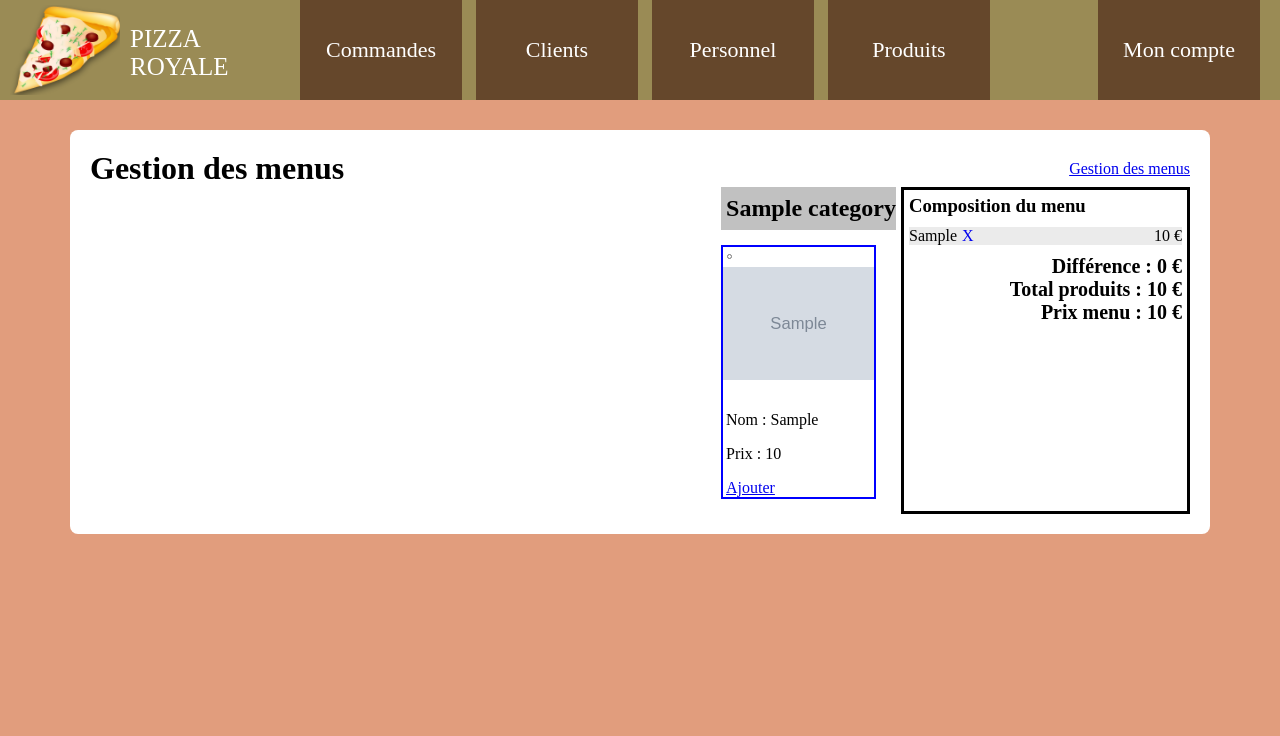
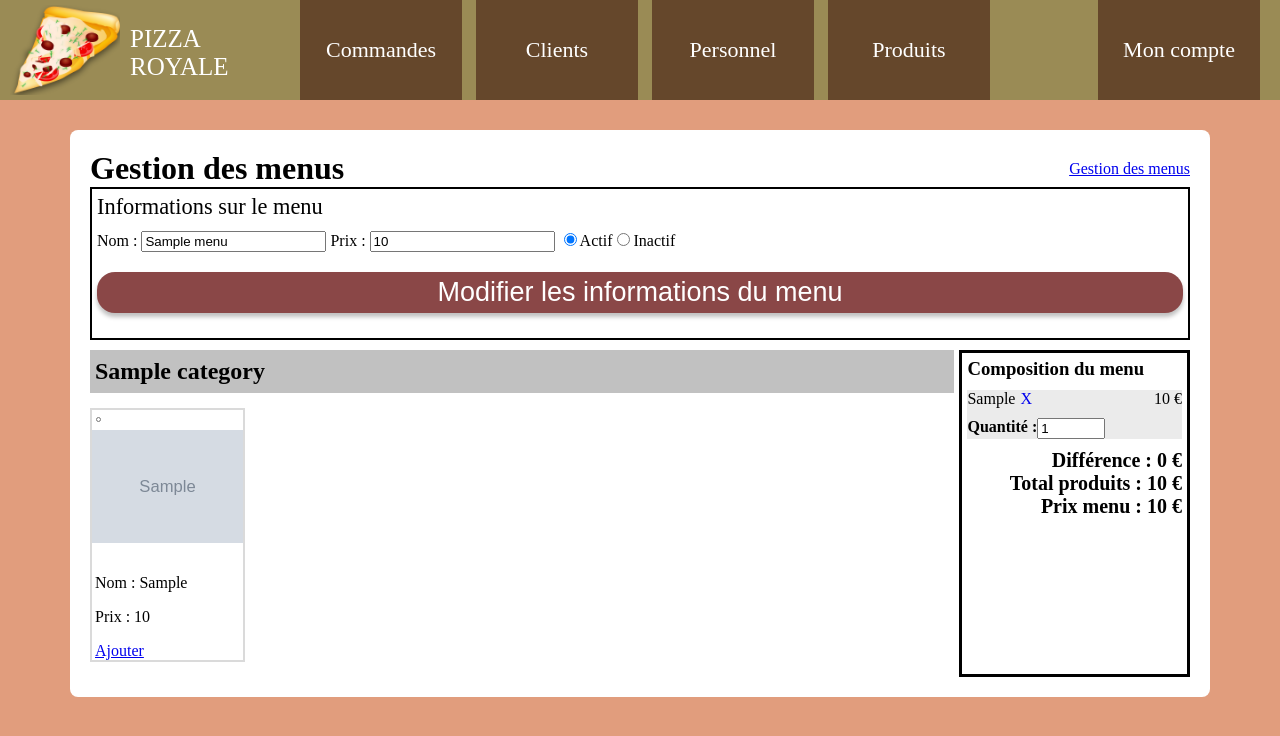
Before and after one commit to HugoWeb23/projet_php, a PHP site: page /gestionmenus?id=1 in a window 1280 px wide. Shown: the top 736 px of the page. Run offline with PHP 8.4, Linux system fonts and the light colour scheme; the visitor is signed in with stand-in values (Sample User, id 1); tables that the repository leaves empty or names only in its code hold one stand-in row (values such as "Sample post"); grey boxes marked "Sample" are stand-in pictures; data that the repository does not hold is empty; some libraries are stand-ins or nearby versions.

Commit message:
23/04/2020

```diff
--- a/creermenu.php
+++ b/creermenu.php
@@ -30,7 +30,7 @@ require('config.php');
 <form id="creerMenu" action="" method="post">
 <label for="nom">Nom : </label><input type="text" class="lol" name="nom" id="nom">
 <label for="prix">Prix : </label><input type="number" name="prix" id="prix">
-<input type="radio" name="etat" id="etat-1" value="1" checked><label for="etat-1">Actif</label><input type="radio" name="etat" id="etat-2" value="0"><label for="etat-2">Inactif</label>
+<input type="radio" name="etat" id="etat-1" value="1" checked><label for="etat-1">Actif</label><input type="radio" name="etat" id="etat-2" value="2"><label for="etat-2">Inactif</label>
 <input type="submit" class="boutton-rouge" name="creer" value="Créer le menu">
 </form>
 </div>
@@ -98,7 +98,7 @@ while($produit = $req2->fetch()) {
 <div class="details-produit">
 <p>Nom : <?= $produit['libelle']; ?></p>
 <p>Prix : <?= $produit['prix']; ?></p>
-<input type="button" data-id="<?= $produit['id_produit']; ?>" class="ajouterProduit" value="Ajouter">
+<button data-id="<?= $produit['id_produit']; ?>" class="boutton-ajouter-produit">Ajouter</button>
 </div>
 </div>
 <?php } ?>
--- a/css/styles.css
+++ b/css/styles.css
@@ -300,14 +300,15 @@ flex-wrap: wrap;
 position: relative;
 width: 151px;
 height: 250px;
-border: 2px solid blue;
+border: 2px solid #dadada;
 margin-right: 15px;
 margin-bottom: 15px;
 z-index: auto;
 }
 
 .apercuproduit:hover {
-border: 2px solid red;
+box-shadow: 2px 2px 5px;
+transition-duration: 0.1s;
 }
 
 .apercuproduit img {
@@ -406,6 +407,7 @@ flex-direction: row-reverse;
 
 .menu-categories {
 margin-right: 5px;
+width: 100%;
 }
 
 .menu-apercu {
@@ -454,6 +456,20 @@ font-size: 20px;
 font-weight: bold;
 }
 
+.boutton-ajouter-produit {
+display: block;
+border: 2px solid #ab4a4a;
+padding: 5px;
+width: 151px;
+color: #ab4a4a;
+margin-left: -3px;
+}
+
+.boutton-ajouter-produit:hover {
+background-color: #ab4a4a;
+color: #FFF;
+}
+
 /* Gestion compte client */
 
 .carte-fidelite {
@@ -472,7 +488,8 @@ margin: 10px;
 }
 
 input[type="checkbox"] {
-display: inline;
+display: inline-block;
+margin-right: 8px;
 width: 5px;
 }
 
--- a/gestionmenus.php
+++ b/gestionmenus.php
@@ -4,31 +4,26 @@ session_start();
 
 require('config.php');
 
-if(isset($_POST['creer'])) {
-$nom = $_POST['nom'] ? $_POST['nom'] : '';
-$prix = $_POST['prix'] ? $_POST['prix'] : '';
+if(isset($_GET['id'])) {
 
-if(empty($nom) || empty($prix)) {
-$message = 'Saisissez toutes les informations demandées';
-} else {
-$req = $bdd->prepare('INSERT INTO menus (nom, prix) VALUES (:nom, :prix)');
-$req->bindValue('nom', $nom, PDO::PARAM_STR);
-$req->bindValue('prix', $prix, PDO::PARAM_STR);
+$id_menu = $_GET['id'];
+$req = $bdd->prepare('SELECT * FROM menus WHERE id_menu = :id');
+$req->bindValue('id', $id_menu, PDO::PARAM_INT);
 $req->execute();
-$last_id = $bdd->lastInsertId();
-header('location: ?id='.$last_id.'');
+$menu = $req->fetch();
+if($req->rowCount() == 0) {
+header('location: gestionmenus');
 }
 }
 
-if(isset($_POST['valider'])) {
-$produit = $_POST['produit'];
-}
 ?>
 <!DOCTYPE html>
 <html lang="en">
 <head>
 <meta charset="UTF-8">
 <meta name="viewport" content="width=device-width, initial-scale=1.0">
+<script src="https://ajax.googleapis.com/ajax/libs/jquery/2.1.3/jquery.min.js"></script>
+<script src="js/functions.js"></script>
 <link href="css/styles.css" rel="stylesheet">
 <title><?= $nom_site ?></title>
 </head>
@@ -41,58 +36,74 @@ $produit = $_POST['produit'];
 </div>
 <div class="contenu">
 <?php
-if(!isset($_GET['id'])) {
+if(!isset($_GET['id'])) { ?>
+<table class="liste-employes">
+<tr>
+    <th>Nom</th>
+    <th>Prix</th>
+    <th>État</th>
+    <th>Date de création</th>
+    <th>Actions</th>
+</tr>
+<?php
+$req = $bdd->prepare('SELECT * FROM menus ORDER BY etat ASC, nom ASC');
+$req->execute();
+while($afficher = $req->fetch()) {
+switch($afficher['etat']) {
+case 2:
+$etat = 'Inactif';
+break;
+case 1:
+$etat = 'Actif';
+break;
+}
+    echo '
+    <tr><td>'.$afficher['nom'].'</td>
+    <td>'.$afficher['prix'].' €</td>
+    <td>'.$etat.'</td>
+    <td>'.$afficher['date_creation'].'</td>
+    <td><a href="?id='.$afficher['id_menu'].'">Modifier</a> - <a href="#" data-id="'.$afficher['id_menu'].'" class="supprimer-menu">Supprimer</a></td></tr>
+    ';
+}
 ?>
-<form action="" method="post">
-<?php if(isset($message)) { ?><h2 class="message-erreur"><?= $message; ?></h2> <?php } ?>
-<label for="nom">Nom :</label> <input type="text" id="nom" name="nom" placeholder="Nom du menu">
-<label for="nom">Prix :</label> <input type="text" id="prix" name="prix" placeholder="Prix du menu">
-<input class="boutton-rouge" type="submit" name="creer" value="Sélectionner les produits">
-</form>
 <?php } ?>
 <?php
 if(isset($_GET['id'])) {
-$id = $_GET['id'];
-
-if(isset($_GET['supprimer'])) {
-$req = $bdd->prepare('DELETE FROM menus_produits WHERE id = :id');
-$req->bindValue('id', $_GET['supprimer'], PDO::PARAM_INT);
-$req->execute();
-}
-
-if(isset($_GET['ajouter'])) {
-$req = $bdd->prepare('INSERT INTO menus_produits (id_menu, id_produit) VALUES (:id_menu, :id_produit)');
-$req->bindValue('id_menu', $id, PDO::PARAM_INT);
-$req->bindValue('id_produit', $_GET['ajouter'], PDO::PARAM_INT);
-$req->execute();
-}
 ?>
+<div class="infos-menu">
+<div id="resultat-menu"></div>
+<div class="loader" style="display: none"><img src="images/loader.gif"></div>
+<span class="titre-menu">Informations sur le menu</span>
+<form id="creerMenu" action="" method="post">
+<label for="nom">Nom : </label><input type="text" class="lol" name="nom" id="nom" value="<?= $menu['nom']; ?>">
+<label for="prix">Prix : </label><input type="number" name="prix" id="prix" value="<?= $menu['prix']; ?>">
+<input type="radio" name="etat" id="etat-1" value="1" checked><label for="etat-1">Actif</label><input type="radio" name="etat" id="etat-2" value="0"><label for="etat-2">Inactif</label>
+<input type="submit" class="boutton-rouge" name="creer" value="Modifier les informations du menu">
+</form>
+</div>
+<div class="contenu">
 <form action="" method="post">
 <div class="flex-menu">
 <div class="menu-apercu">
 <h3>Composition du menu</h3>
 <?php
-$id_menu = $_GET['id'];
-$req = $bdd->prepare('SELECT id_menu, prix FROM menus WHERE id_menu = :id');
-$req->bindValue('id', $id_menu, PDO::PARAM_INT);
-$req->execute();
-$menu = $req->fetch();
-if($req->rowCount() == 0) {
-header('location: creermenu');
-}
-$req = $bdd->prepare('SELECT b.id as id, a.libelle as libelle, a.prix as prix FROM produits as a INNER JOIN menus_produits as b ON a.id_produit = b.id_produit WHERE b.id_menu = :id ORDER BY id ASC');
+$req = $bdd->prepare('SELECT COUNT(*) as compteur, b.id as id, a.libelle as libelle, a.prix as prix FROM produits as a INNER JOIN menus_produits as b ON a.id_produit = b.id_produit WHERE b.id_menu = :id GROUP BY b.id_produit ORDER BY id ASC');
 $req->bindValue('id', $id_menu, PDO::PARAM_INT);
 $req->execute();
 while($afficher = $req->fetch()) {
 ?>
 <div class="apercu-produits">
-<div class="libelle"><?= $afficher['libelle']; ?><a class="supprimer" href="creermenu?id=<?= $id; ?>&supprimer=<?= $afficher['id']; ?>">X</a></div>
+<div class="libelle"><?= $afficher['libelle']; ?><a class="supprimer" href="#">X</a>
+<div class="quantite">Quantité :
+<input type="text" class="quantite_saisie" value="<?= $afficher['compteur']; ?>">
+</div>
+</div>
 <div class="prix"><?= $afficher['prix']; ?> €</div>
 </div>
 <?php
 }
 $req = $bdd->prepare('SELECT SUM(a.prix) as total_produits FROM produits as a INNER JOIN menus_produits as b ON a.id_produit = b.id_produit WHERE b.id_menu = :id');
-$req->bindValue('id', $id, PDO::PARAM_INT);
+$req->bindValue('id', $id_menu, PDO::PARAM_INT);
 $req->execute();
 $total = $req->fetch(PDO::FETCH_ASSOC);
 ?>
@@ -140,8 +151,8 @@ while($produit = $req2->fetch()) {
 </div>
 </div>
 </div>
+</form>
 <?php } ?>
-</form>
 </div>
 </body>
 </html>
--- a/js/functions.js
+++ b/js/functions.js
@@ -55,7 +55,7 @@ $(document).ready(function(){
 
 $(document).ready(function(){
 
-	$('.ajouterProduit').on('click', function() {
+	$('.boutton-ajouter-produit').on('click', function() {
 
 		var id_produit = $(this).data('id');
 
@@ -221,4 +221,20 @@ $(document).ready(function(){
 				}
 			}
 		});
+
+		function supprimer_menu(id_menu) {
+			$.ajax({
+				url:"ajax/supprimer_menu.php",
+				method:"post",
+				data:{action:'delete_menu', id_menu:id_menu},
 			});
+		}
+
+		$('.supprimer-menu').on('click', function() {
+			var id_menu = $(this).data('id');
+			if(confirm('Voulez-vous vraiment supprimer ce menu ?')) {
+				supprimer_menu(id_menu);
+				$(this).closest('tr').remove();
+			}
+		});
+	});
```
Also changed, not shown: ajax/creermenu.php (+5 -4 lines), ajax/supprimer_menu.php (added, +16 -0 lines), uploads/5061ef0a3fa90.jpeg (added), uploads/a4ef02a2e501e.jpeg (added). Lines whose indentation alone changed are shown as unchanged.
